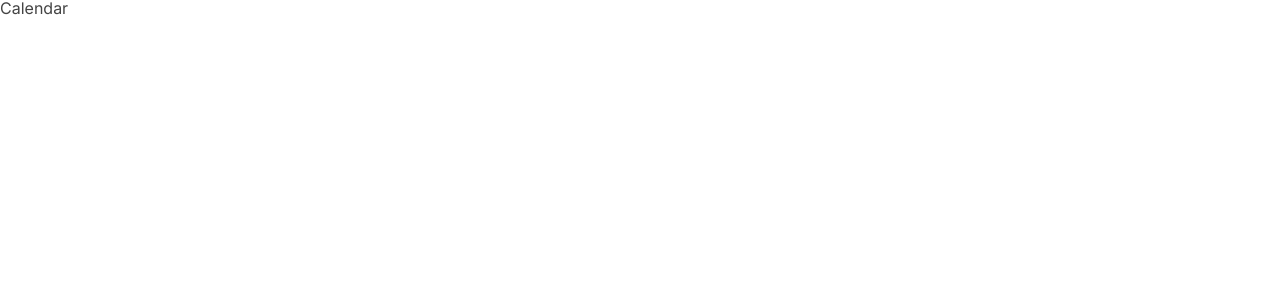
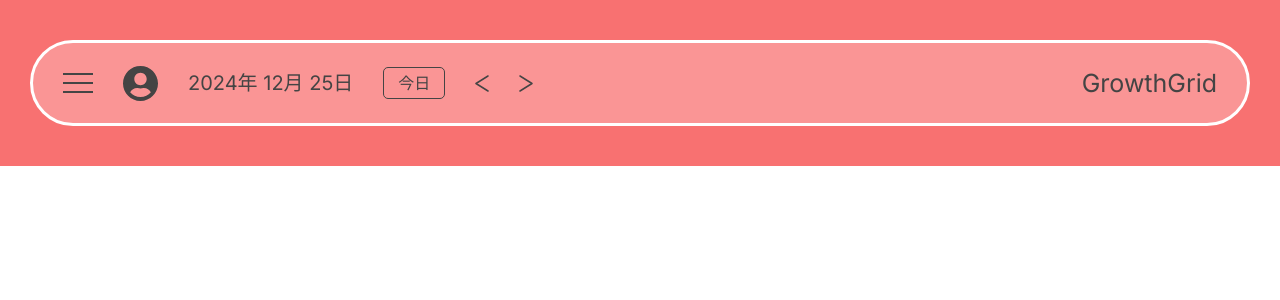
Before and after one commit to tuyotuyo-engineer/prj-calendar, a Next.js app in the folder frontend/: page /calendar in a window 1280 px wide. Shown: the top 300 px of the page. Built offline with nearby package versions, Linux system fonts and the light colour scheme.

Commit message:
✨ Headerコンポーネントを作成

```diff
--- a/frontend/src/app/calendar/page.tsx
+++ b/frontend/src/app/calendar/page.tsx
@@ -1,3 +1,9 @@
+import { Header } from "@/components/organisms/Header/Header.organism";
+
 export default function Calendar() {
-  return <main>Calendar</main>;
+  return (
+    <main className="px-12 py-16 bg-red-400">
+      <Header />
+    </main>
+  );
 }
--- /dev/null
+++ b/frontend/src/components/organisms/Header/Header.organism.tsx
@@ -0,0 +1,35 @@
+"use client";
+
+import { HamburgerButton } from "@/components/atoms/HamburgerButton/HamburgerButton.atom";
+import { UserIcon } from "@/components/icons/UserIcon/User.icon";
+import { CurrentDate } from "@/components/atoms/CarrentDate/CurrentDate.atom";
+import { Button } from "@/components/atoms/Button/Button.atom";
+import { ArrowIcon } from "@/components/icons/Arrow/Arrow.icon";
+import { Logo } from "@/components/atoms/Logo/Logo.atom";
+
+export const Header = () => {
+  const handleClick = () => {};
+  return (
+    <header className="section-base flex items-center justify-between px-12 py-9 rounded-full">
+      <div className="flex-center gap-12">
+        <HamburgerButton onOpen={false} />
+        <UserIcon />
+        <CurrentDate date={new Date("2024-12-25")} />
+        <Button onClick={handleClick} variant="header">
+          今日
+        </Button>
+        <div className="flex gap-12">
+          <Button onClick={handleClick} variant="none">
+            <ArrowIcon direction="left" />
+          </Button>
+          <Button onClick={handleClick} variant="none">
+            <ArrowIcon direction="right" />
+          </Button>
+        </div>
+      </div>
+      <div>
+        <Logo />
+      </div>
+    </header>
+  );
+};
```
